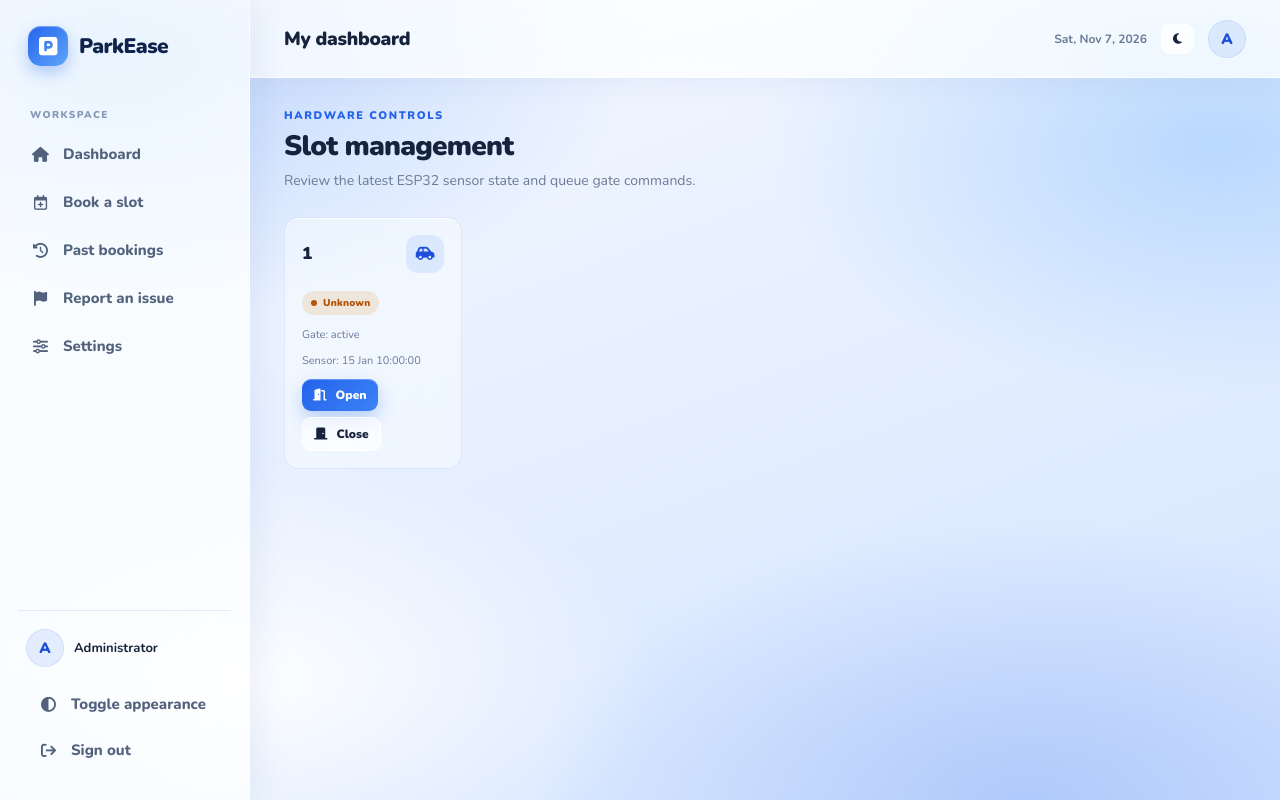
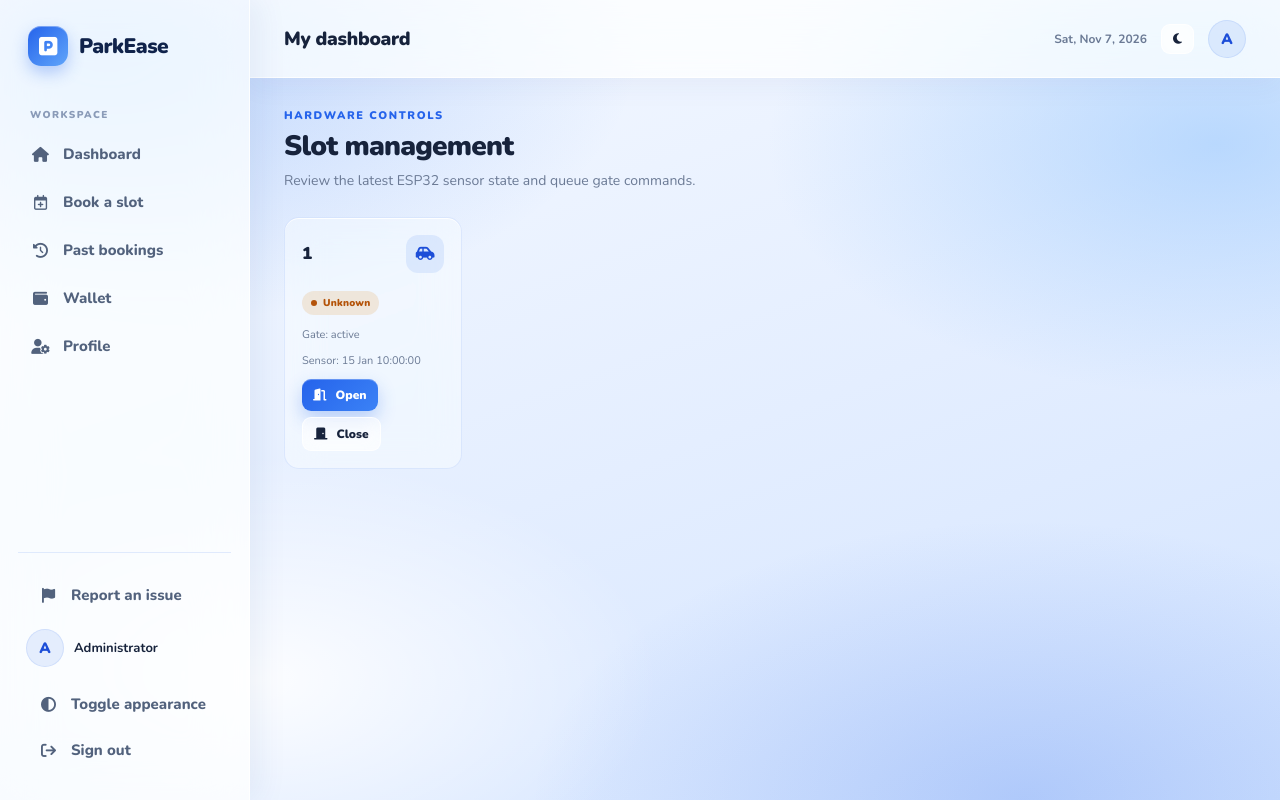
Before and after one commit to spsproject14/smart_parking_app, a Flask app: template templates/admin_slots.html in a window 1280 px wide. Run offline with Flask 3, Linux system fonts and the light colour scheme; the template is opened without the code that fills it: most values are stand-ins (such as "Sample title", 1, 10 or a date in 2020).

Commit message:
Update base.html

```diff
--- a/templates/base.html
+++ b/templates/base.html
@@ -1526,17 +1526,25 @@
           ><i class="fa-solid fa-clock-rotate-left"></i> Past bookings</a
         >
         <a
-          class="nav-link {% if page=='report_issue' %}active{% endif %}"
-          href="{{url_for('report_issue')}}"
-          ><i class="fa-solid fa-flag"></i> Report an issue</a
+          class="nav-link {% if page=='wallet' %}active{% endif %}"
+          href="{{url_for('wallet_page')}}"
+          ><i class="fa-solid fa-wallet"></i> Wallet</a
         >
         <a
-          class="nav-link {% if page=='settings' %}active{% endif %}"
+          class="nav-link {% if page=='profile' %}active{% endif %}"
           href="{{url_for('settings')}}"
-          ><i class="fa-solid fa-sliders"></i> Settings</a
+          ><i class="fa-solid fa-user-gear"></i> Profile</a
         >
         {% endif %}
         <div class="sidebar-bottom">
+          {% if role != 'admin' %}
+          <a
+            class="nav-link {% if page=='report_issue' %}active{% endif %}"
+            href="{{url_for('report_issue')}}"
+            style="margin-bottom: 12px"
+            ><i class="fa-solid fa-flag"></i> Report an issue</a
+          >
+          {% endif %}
           <div class="profile-mini">
             <div class="avatar">
               {{ (user.name if user and user.name is defined else 'A')[0]|upper
@@ -1584,7 +1592,7 @@
               elif role=='admin' and page=='admin_bookings' %}Bookings{% elif
               role=='admin' and page=='admin_reports' %}Reports{% elif
               role=='admin' and page=='admin_transactions' %}Transactions{% elif
-              page=='settings' %}Settings{% elif page=='book' %}Book a parking
+              page=='profile' %}Profile{% elif page=='wallet' %}Wallet{% elif page=='book' %}Book a parking
               slot{% elif page=='past_bookings' %}Past bookings{% elif
               page=='report_issue' %}Report an issue{% else %}My dashboard{%
               endif %}
@@ -1695,20 +1703,20 @@
           ><i class="fa-solid fa-clock-rotate-left" aria-hidden="true"></i
         ></a>
         <a
-          class="{% if page=='report_issue' %}active{% endif %}"
-          {{ 'aria-current="page"'|safe if page=='report_issue' else '' }}
-          href="{{url_for('report_issue')}}"
-          title="Report an issue"
-          aria-label="Report an issue"
-          ><i class="fa-solid fa-flag" aria-hidden="true"></i
+          class="{% if page=='wallet' %}active{% endif %}"
+          {{ 'aria-current="page"'|safe if page=='wallet' else '' }}
+          href="{{url_for('wallet_page')}}"
+          title="Wallet"
+          aria-label="Wallet"
+          ><i class="fa-solid fa-wallet" aria-hidden="true"></i
         ></a>
         <a
-          class="{% if page=='settings' %}active{% endif %}"
-          {{ 'aria-current="page"'|safe if page=='settings' else '' }}
+          class="{% if page=='profile' %}active{% endif %}"
+          {{ 'aria-current="page"'|safe if page=='profile' else '' }}
           href="{{url_for('settings')}}"
-          title="Settings"
-          aria-label="Settings"
-          ><i class="fa-solid fa-sliders" aria-hidden="true"></i
+          title="Profile"
+          aria-label="Profile"
+          ><i class="fa-solid fa-user-gear" aria-hidden="true"></i
         ></a>
         {% endif %}
       </nav>
```
